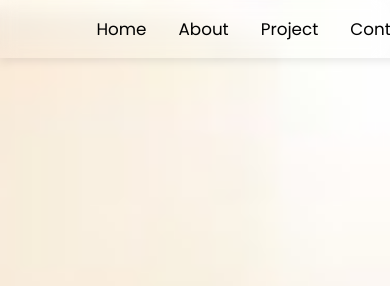
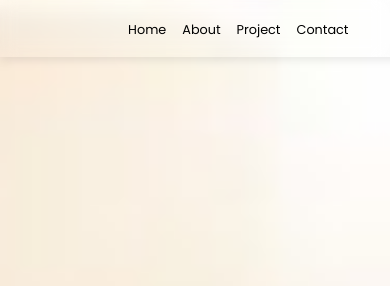
Before and after one commit to aliali8230/portofolio, a plain HTML site: page index.html in a window 390 px wide. Shown: the top 286 px of the page. Drawn offline with Linux system fonts and the light colour scheme.

Commit message:
Update style.css

```diff
--- a/style.css
+++ b/style.css
@@ -519,4 +519,31 @@ header.navbar-container,
   .role {
     text-align: center;
   }
+  .navbar-container {
+    justify-content: flex-start;
+  }
+  .nav-list ul {
+    list-style: none;
+    display: flex;
+    gap: 1rem;
+    margin-right: 70px;
+    padding: 0;
+  }
+
+  .nav-list a {
+    text-decoration: none;
+    font-size: 0.8rem;
+    color: black;
+    position: relative;
+    padding-bottom: 3px;
+  }
+  .section2 .title {
+    margin-left: 50px;
+  }
+  .section3 .title{
+    margin-left: 90px;
+  }
+  .section4 .title{
+    margin-left: 70px;
+  }
 }
```
